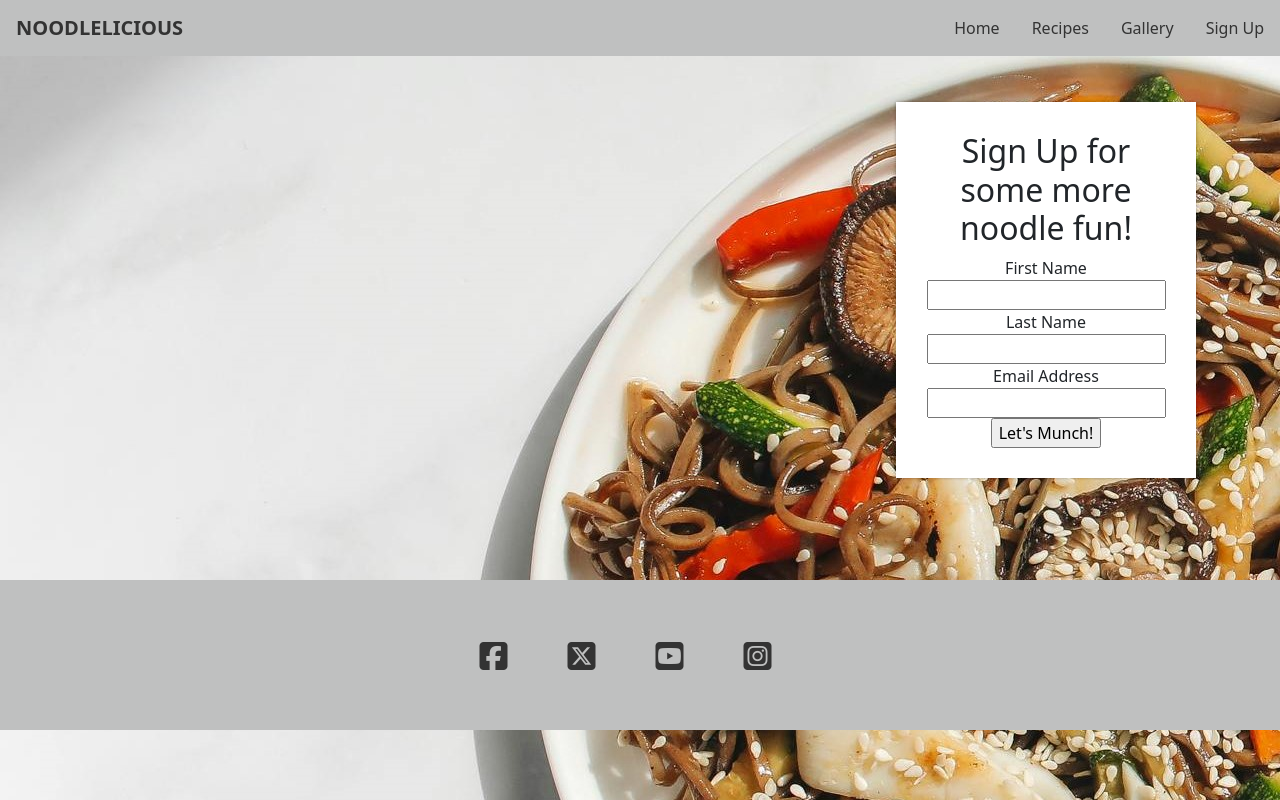
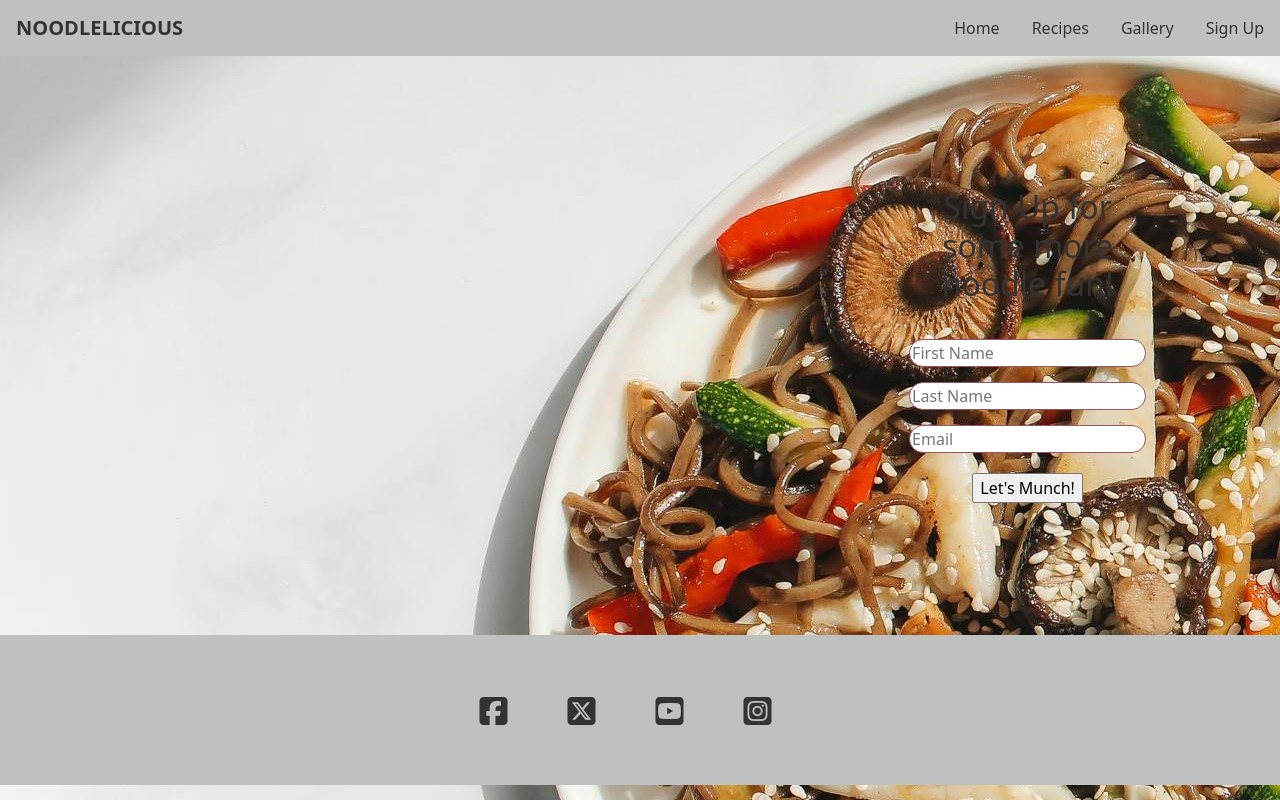
Before and after one commit to trzcina2000/Noodlelicious, a plain HTML site: page sign-up.html in a window 1280 px wide. Drawn offline with nearby package versions, Linux system fonts and the light colour scheme.

Commit message:
designing sign up form

```diff
--- a/assets/css/style.css
+++ b/assets/css/style.css
@@ -108,14 +108,51 @@ footer {
 
 .sign-up-form {
     width: 300px;
-    box-shadow: 0 0 3px 0 rgba(0, 0, 0, 0.3);
-    background: #fff;
+
+    background: transparent;
     padding: 30px;
-    margin: 8% 70% 8%  ;
+    margin: 8% 8% 8% auto;
     text-align: center;
+}
 
+@media (max-width: 768px) {
+    .sign-up-form {
+        width: 90%;
+        margin: 8% auto 8%;
+    }
 }
 
 .sign-up-image {
     background-image: url("../images/sign-up-test-3.jpg");
   }
+
+ .sign-up-button {
+    margin-top: 20px;
+ }
+
+ #fname {
+    margin-top: 5px;
+    border-radius: 20px;
+    border:1px solid #985463;
+    outline:none
+ }
+
+ #lname {
+    margin-top: 15px;
+    border-radius: 20px;
+    border:1px solid #985463;
+    outline:none
+ }
+
+ #email {
+    margin-top: 15px;
+    border-radius: 20px;
+    border:1px solid #985463;
+    outline:none
+ }
+
+ .sign-up-form h2 {
+    color: #333333;
+    margin-bottom: 30px;
+
+ }
--- a/sign-up.html
+++ b/sign-up.html
@@ -9,7 +9,7 @@
     <title>Noodlelicious</title>
 </head>
 <body class="sign-up-image">
-    <nav class="navbar navbar-expand-sm navbar-color fixed-top">
+    <nav class="navbar navbar-expand-sm navbar-color">
         <a hef="/" class="navbar-brand text-uppercase px-3">Noodlelicious</a>
             <ul class="navbar-nav ms-auto">
                 <li class="active nav-item px-2"><a class="nav-link" href="/">Home</a></li>
@@ -23,13 +23,10 @@
 
         <h2>Sign Up for some more noodle fun!</h2>
         <form>
-            <label for="fname">First Name</label>
-            <input type="text" id="fname" name="first_name" required>
-            <label for="lname">Last Name</label>
-            <input type="text" id="lname" name="last_name" required>
-            <label for="email">Email Address</label>
-            <input type="email" id="email" name="email_address" required>
-            <input type="submit" value="Let's Munch!">
+            <input type="text" id="fname" name="first_name" placeholder="First Name" required>
+            <input type="text" id="lname" name="last_name" placeholder="Last Name" required>
+            <input type="email" id="email" name="email_address" placeholder="Email" required>
+            <input class="sign-up-button" type="submit" value="Let's Munch!">
        </form>
 </div>
     <footer>
```
Also changed, not shown: index.html (+1 -1 lines).
